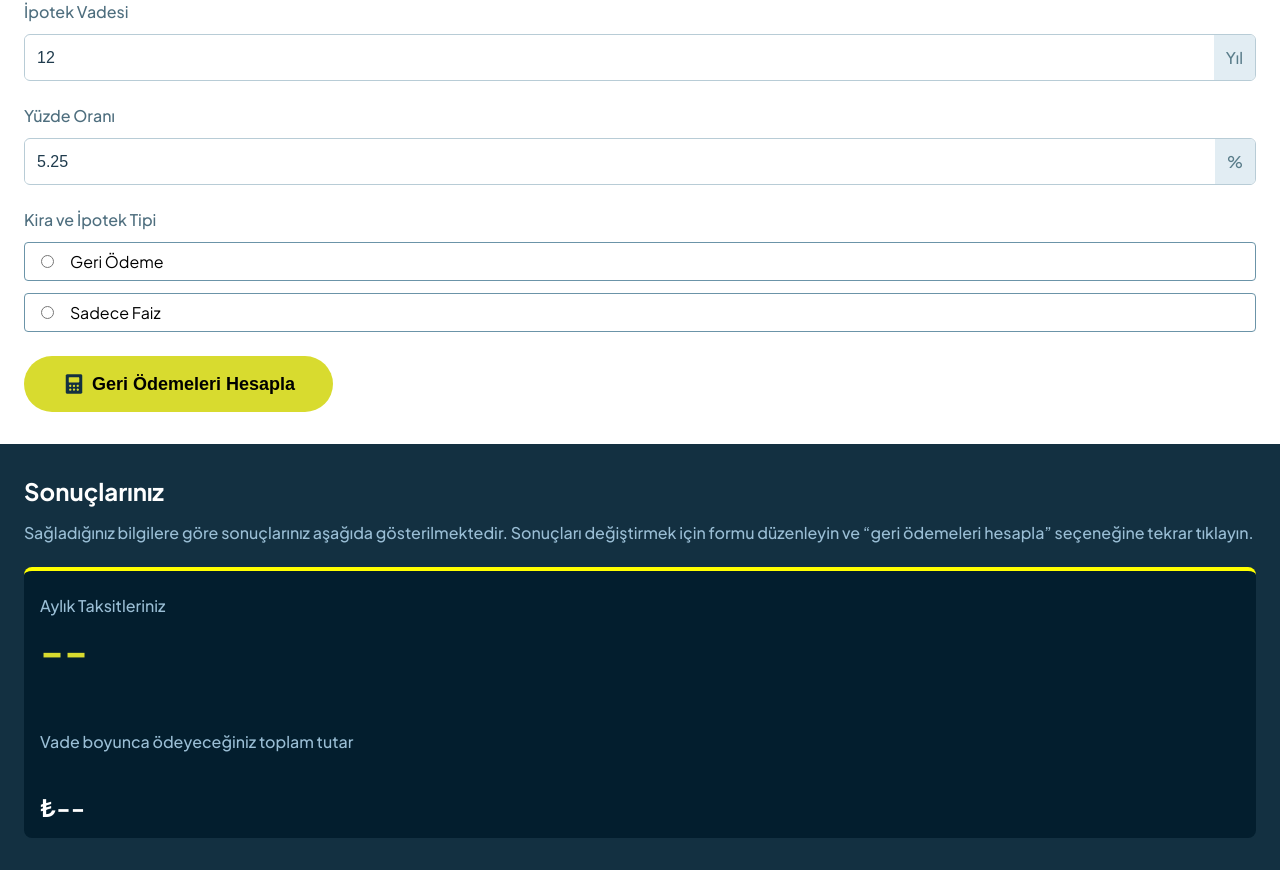
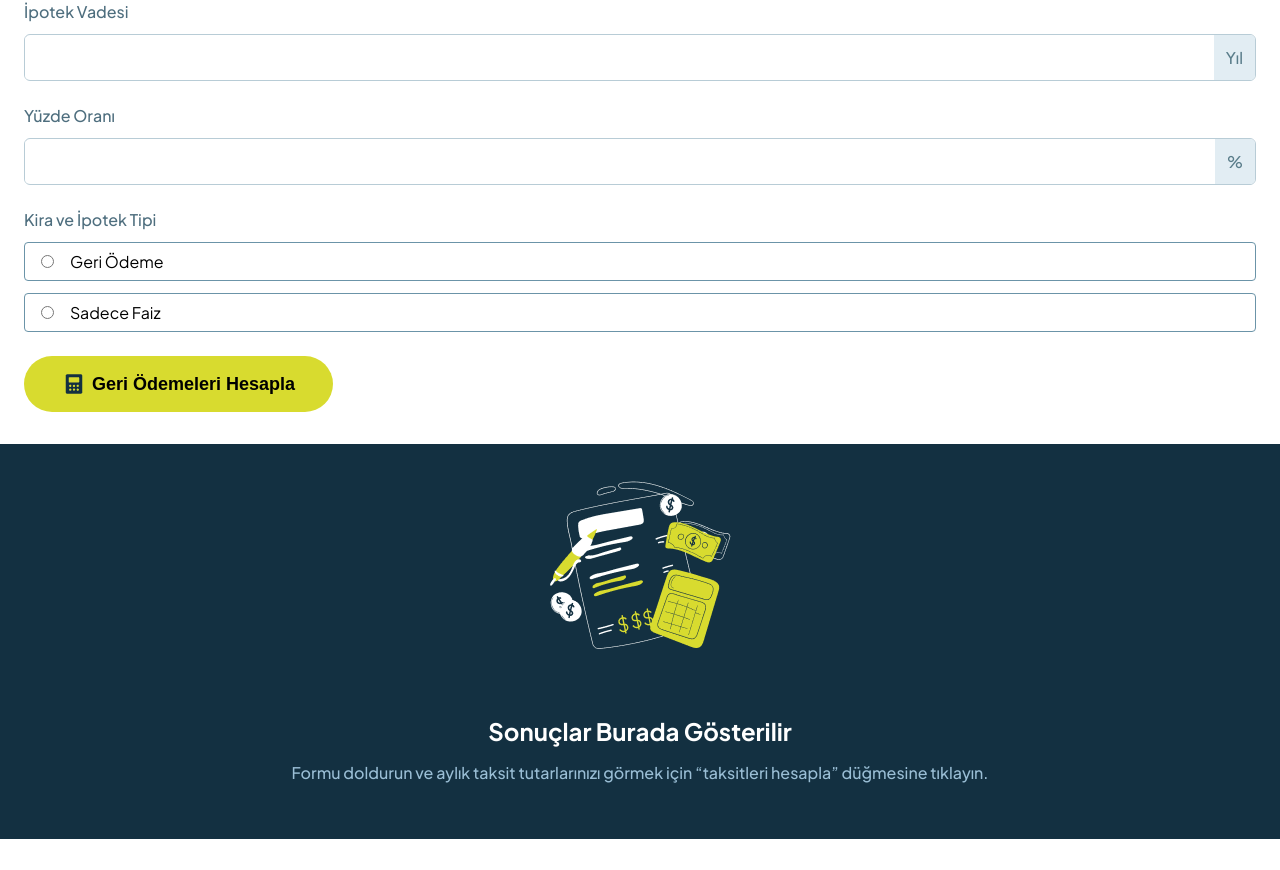
Before and after one commit to dursunkokturk/Front-End-School-React-JS-Project-Loan-And-Mortgage-Calculator-App-V3, a React (Vite) app: page / in a window 1280 px wide. Shown: the part 218-1088 px from the top of the page. After the commit the page ends 1057 px from the top, so only its background shows below. Built offline with nearby package versions, Linux system fonts and the light colour scheme.

Commit message:
src klasoru icindeki app.jsx component icindeki footer alaninda ilk karsilama ekrani olusturuldu, app.css dosyasinda css duzenlemesi yapildi

```diff
--- a/src/App.css
+++ b/src/App.css
@@ -110,7 +110,17 @@ button img{
   background-color: #133041;
   padding-inline: 24px;
   padding-bottom: 32px;
+
+  display: flex;
+  flex-direction: column;
+  align-items: center;
 }
+
+.footer img{
+  padding-top: 32px;
+  padding-bottom: 16px;
+}
+
 .footer h2 {
   color: white;
   font-weight: 700;
--- a/src/App.jsx
+++ b/src/App.jsx
@@ -1,4 +1,5 @@
 import Calculator from './assets/img/calculator.png'
+import CalculateFooter from './assets/img/calculate-footer.png'
 import './App.css'
 
 export default function App() {
@@ -16,14 +17,14 @@ export default function App() {
             <h4>Kredi Tutarı</h4>
             <div className="input-box">
               <span className="prefix">₺</span>
-              <input type="text" defaultValue={100.000} />
+              <input type="text" placeholder='' />
             </div>
           </div>
 
           <div className="form-group">
             <h4>İpotek Vadesi</h4>
             <div className="input-box">
-              <input type="text" defaultValue={12} />
+              <input type="text" placeholder='' />
               <span className="prefix">Yıl</span>
             </div>
           </div>
@@ -31,7 +32,7 @@ export default function App() {
           <div className="form-group">
             <h4>Yüzde Oranı</h4>
             <div className="input-box">
-              <input type="text" defaultValue={5.25} />
+              <input type="text" placeholder='' />
               <span className="prefix">%</span>
             </div>
           </div>
@@ -52,7 +53,10 @@ export default function App() {
           </div>
         </main>
         <footer className='footer'>
-          <h2>Sonuçlarınız</h2>
+          <img src={CalculateFooter} alt="" />
+          <h2>Sonuçlar Burada Gösterilir</h2>
+          <h4>Formu doldurun ve aylık taksit tutarlarınızı görmek için “taksitleri hesapla” düğmesine tıklayın.</h4>
+          {/* <h2>Sonuçlarınız</h2>
           <h4>Sağladığınız bilgilere göre sonuçlarınız aşağıda gösterilmektedir. Sonuçları değiştirmek için formu düzenleyin ve “geri ödemeleri hesapla” seçeneğine tekrar tıklayın.</h4>
           <div className="monthly-payment">
             <h4>Aylık Taksitleriniz</h4>
@@ -60,7 +64,7 @@ export default function App() {
             <div className="separator"></div>
             <h4>Vade boyunca ödeyeceğiniz toplam tutar</h4>
             <h2 className='total-amount'><span>₺</span>--</h2>
-          </div>
+          </div> */}
         </footer>
       </div>
     </>
```
Also changed, not shown: src/assets/img/calculate-footer.png (added).
